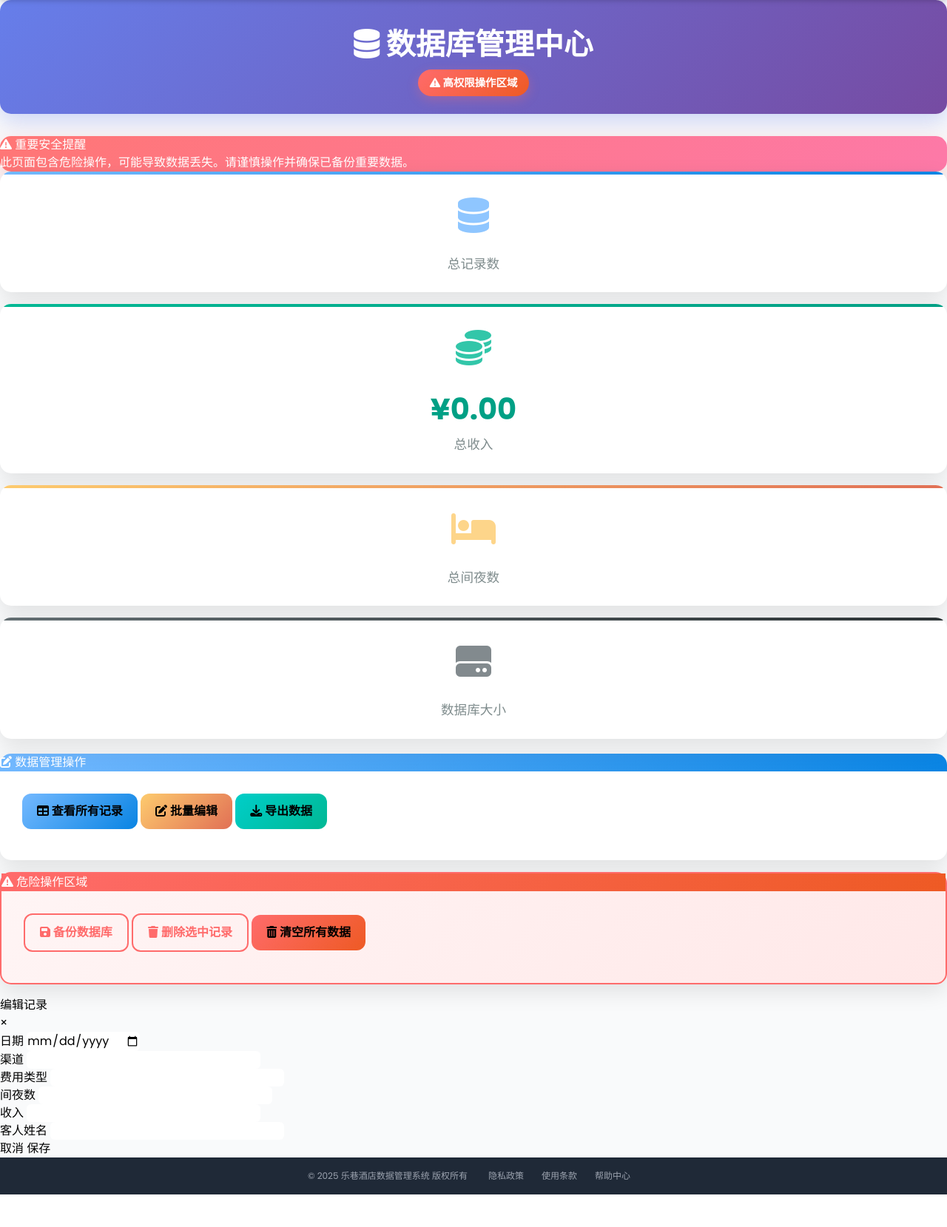
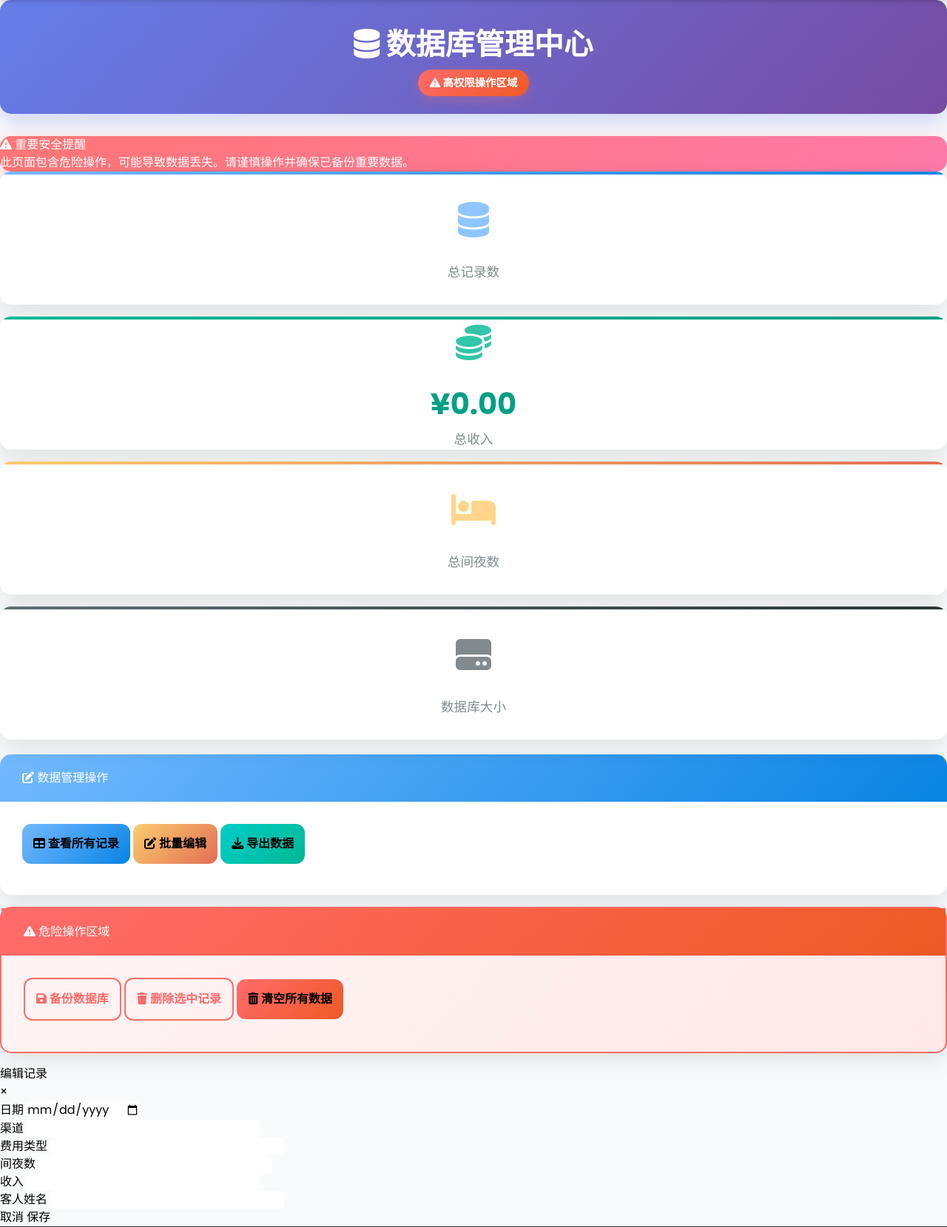
Before and after one commit to binbin1213/HotelWebBi, a Flask app: template templates/db_admin.html in a window 1280 px wide. Shown: the part 61-1720 px from the top of the page at 74% size. Before the commit the page ends 1676 px from the top, so only its background shows below. Run offline with Flask 3, Linux system fonts and the light colour scheme; the template is opened without the code that fills it, so the values that code supplies are empty.

Commit message:
UI微调：优化数据库管理页面布局
- 统一统计卡片高度和居中对齐
- 增加操作按钮的内边距
- 优化卡片头部间距
- 提升整体视觉一致性

```diff
--- a/templates/db_admin.html
+++ b/templates/db_admin.html
@@ -37,12 +37,17 @@
     .stats-card {
         background: white;
         border-radius: 15px;
-        padding: 25px;
+        padding: 30px 25px;
         box-shadow: 0 10px 30px rgba(0, 0, 0, 0.1);
         border: none;
         transition: all 0.3s ease;
         position: relative;
         overflow: hidden;
+        height: 180px;
+        display: flex;
+        flex-direction: column;
+        justify-content: center;
+        align-items: center;
     }
 
     .stats-card::before {
@@ -160,7 +165,7 @@
             <!-- 数据库统计信息 -->
             <div class="row mb-5">
                 <div class="col-lg-3 col-md-6 mb-4">
-                    <div class="stats-card info text-center">
+                    <div class="stats-card info">
                         <div class="stats-icon" style="color: #74b9ff;">
                             <i class="fas fa-database"></i>
                         </div>
@@ -169,7 +174,7 @@
                     </div>
                 </div>
                 <div class="col-lg-3 col-md-6 mb-4">
-                    <div class="stats-card success text-center">
+                    <div class="stats-card success">
                         <div class="stats-icon" style="color: #00b894;">
                             <i class="fas fa-coins"></i>
                         </div>
@@ -178,7 +183,7 @@
                     </div>
                 </div>
                 <div class="col-lg-3 col-md-6 mb-4">
-                    <div class="stats-card warning text-center">
+                    <div class="stats-card warning">
                         <div class="stats-icon" style="color: #fdcb6e;">
                             <i class="fas fa-bed"></i>
                         </div>
@@ -187,7 +192,7 @@
                     </div>
                 </div>
                 <div class="col-lg-3 col-md-6 mb-4">
-                    <div class="stats-card secondary text-center">
+                    <div class="stats-card secondary">
                         <div class="stats-icon" style="color: #636e72;">
                             <i class="fas fa-hdd"></i>
                         </div>
@@ -198,21 +203,21 @@
             </div>
 
             <!-- 操作按钮区域 -->
-            <div class="row">
+            <div class="row mb-4">
                 <!-- 数据查看和编辑 -->
                 <div class="col-lg-6 mb-4">
                     <div class="action-card">
-                        <div class="card-header" style="background: linear-gradient(135deg, #74b9ff, #0984e3); color: white; border: none; border-radius: 15px 15px 0 0;">
+                        <div class="card-header" style="background: linear-gradient(135deg, #74b9ff, #0984e3); color: white; border: none; border-radius: 15px 15px 0 0; padding: 20px 30px;">
                             <h5 class="mb-0"><i class="fas fa-edit"></i> 数据管理操作</h5>
                         </div>
                         <div class="card-body" style="padding: 30px;">
-                            <button class="action-btn btn btn-primary btn-block mb-3" onclick="loadRecords()" style="background: linear-gradient(135deg, #74b9ff, #0984e3);">
+                            <button class="action-btn btn btn-primary btn-block mb-3" onclick="loadRecords()" style="background: linear-gradient(135deg, #74b9ff, #0984e3); padding: 15px;">
                                 <i class="fas fa-table"></i> 查看所有记录
                             </button>
-                            <button class="action-btn btn btn-warning btn-block mb-3" onclick="showBulkEdit()" style="background: linear-gradient(135deg, #fdcb6e, #e17055);">
+                            <button class="action-btn btn btn-warning btn-block mb-3" onclick="showBulkEdit()" style="background: linear-gradient(135deg, #fdcb6e, #e17055); padding: 15px;">
                                 <i class="fas fa-edit"></i> 批量编辑
                             </button>
-                            <button class="action-btn btn btn-info btn-block" onclick="exportData()" style="background: linear-gradient(135deg, #00cec9, #00b894);">
+                            <button class="action-btn btn btn-info btn-block" onclick="exportData()" style="background: linear-gradient(135deg, #00cec9, #00b894); padding: 15px;">
                                 <i class="fas fa-download"></i> 导出数据
                             </button>
                         </div>
@@ -222,17 +227,17 @@
                 <!-- 危险操作 -->
                 <div class="col-lg-6 mb-4">
                     <div class="action-card danger-card">
-                        <div class="card-header text-white">
+                        <div class="card-header text-white" style="padding: 20px 30px;">
                             <h5 class="mb-0"><i class="fas fa-exclamation-triangle"></i> 危险操作区域</h5>
                         </div>
                         <div class="card-body" style="padding: 30px;">
-                            <button class="action-btn btn btn-outline-danger btn-block mb-3" onclick="confirmBackup()" style="border: 2px solid #ff6b6b; color: #ff6b6b;">
+                            <button class="action-btn btn btn-outline-danger btn-block mb-3" onclick="confirmBackup()" style="border: 2px solid #ff6b6b; color: #ff6b6b; padding: 15px;">
                                 <i class="fas fa-save"></i> 备份数据库
                             </button>
-                            <button class="action-btn btn btn-outline-danger btn-block mb-3" onclick="confirmDeleteSelected()" style="border: 2px solid #ff6b6b; color: #ff6b6b;">
+                            <button class="action-btn btn btn-outline-danger btn-block mb-3" onclick="confirmDeleteSelected()" style="border: 2px solid #ff6b6b; color: #ff6b6b; padding: 15px;">
                                 <i class="fas fa-trash"></i> 删除选中记录
                             </button>
-                            <button class="action-btn btn btn-danger btn-block" onclick="confirmClearAll()" style="background: linear-gradient(135deg, #ff6b6b, #ee5a24);">
+                            <button class="action-btn btn btn-danger btn-block" onclick="confirmClearAll()" style="background: linear-gradient(135deg, #ff6b6b, #ee5a24); padding: 15px;">
                                 <i class="fas fa-trash-alt"></i> 清空所有数据
                             </button>
                         </div>
```
